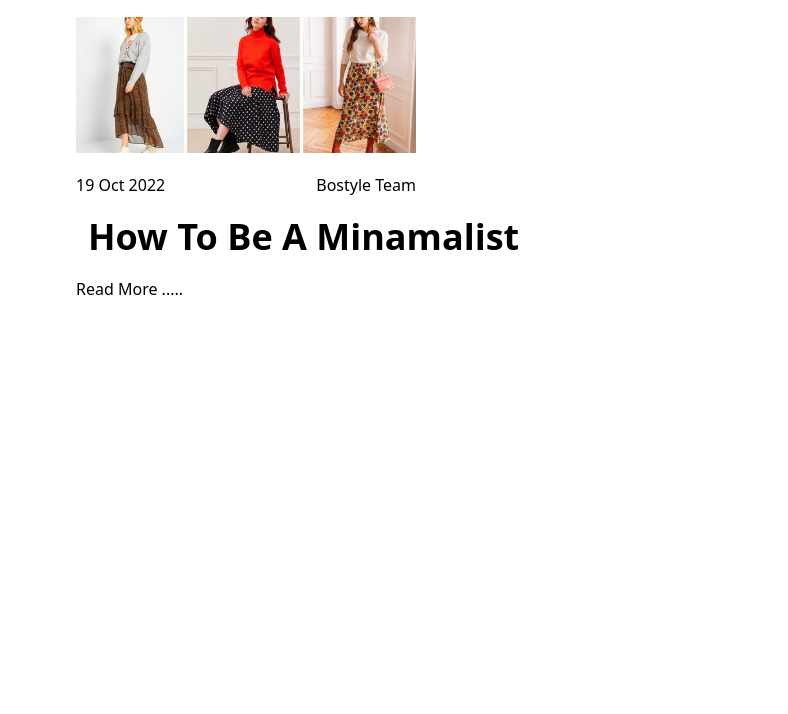
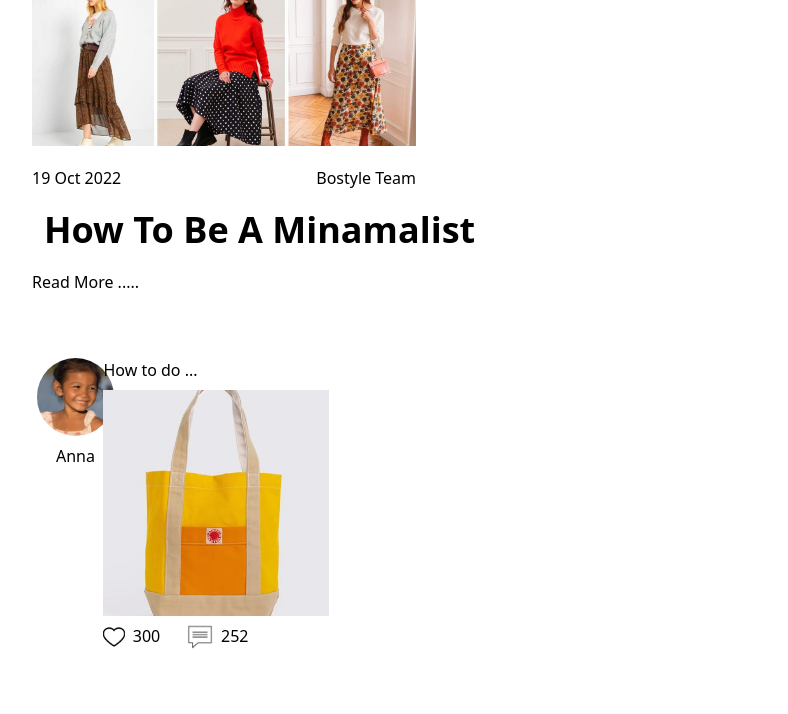
Before and after one commit to Hadeer1111/Components, a website: page index.html in a window 1280 px wide. Shown: the part 553-1267 px from the top of the page, without its empty margins (8-796 px from the left). Before the commit the page ends 878 px from the top, so only its background shows below. Drawn offline with Linux system fonts and the light colour scheme.

Commit message:
Commit 3

```diff
--- a/index.html
+++ b/index.html
@@ -27,8 +27,8 @@
 
 
       <!-- Second Component -->
-      <section class="relative items-center mx-auto ml-5 p-6" style="width: 60%;">
-      <div class="flex flex-col  mx-auto space-y-5 pt-6 ml-10">
+
+      <div class="flex flex-col justify-center align-center space-y-5 pt-6 ml-10" style="width: 60%;">
         <!-- Title  -->
         <p class="text-4xl">Minimal Style</p>
         <p class=" text-2xl">It is a long established fact that a reader will be distracted by the readable content of a page when looking at its layout</p>
@@ -41,7 +41,32 @@
         <p class="font-bold text-4xl ml-3">How To Be A Minamalist</p>
         <p>Read More .....</p>
     </div>
-</section>
+
+    <!-- Third Component -->
+
+    <div class="flex justify-between " style="width: 23%; padding: 5%">
+    <div class="flex flex-col items-center">
+     <div style="background-image: url('/images/Young_girl_smiling.jpg');" class="img3 rounded-full mb-2" >
+     </div>
+     <p>Anna</p>
+    </div>
+    <div>
+        <p>How to do ...</p>
+        <div style="background-image: url('/images/Totebag.jpg');" class="img4 mt-2 mb-2" >
+        </div>
+
+        <div class="flex flex-row justify-between" style="width: 50%;">
+          <div class="flex">
+          <div style="background-image: url('/images/love.png');" style="width:5%; padding: 5%;" class="img5 mr-2"></div>
+          <p>300</p>
+        </div>
+        <div class="flex ml-10">
+            <div style="background-image: url('/images/chat-bubble.png');" style="width:5%; padding: 5%;"class="img5 mr-2 ml-2"></div>
+            <p>252</p>
+          </div>
+        </div>
+    </div>
+    </div>
 
 </body>
 </html>
--- a/input.css
+++ b/input.css
@@ -17,3 +17,27 @@
     width: 50%;
     padding: 10%;
 }
+
+.img3{
+    background-position: center;
+    background-size:cover;
+    background-repeat: no-repeat;
+    width: 90%;
+    padding: 100%;
+}
+
+.img4{
+    background-position: center;
+    background-size:cover;
+    background-repeat: no-repeat;
+    width: 100%;
+    padding: 95%;
+}
+
+.img5{
+    background-position: center;
+    background-size: contain;
+    background-repeat: no-repeat;
+    width: 70%;
+    padding: 30%;
+}
```
Also changed, not shown: css/main.css, images/Totebag.jpg (added), images/Young_girl_smiling.jpg (added), images/chat-bubble.png (added), images/girlImage.jpeg (added), images/love.png (added).
